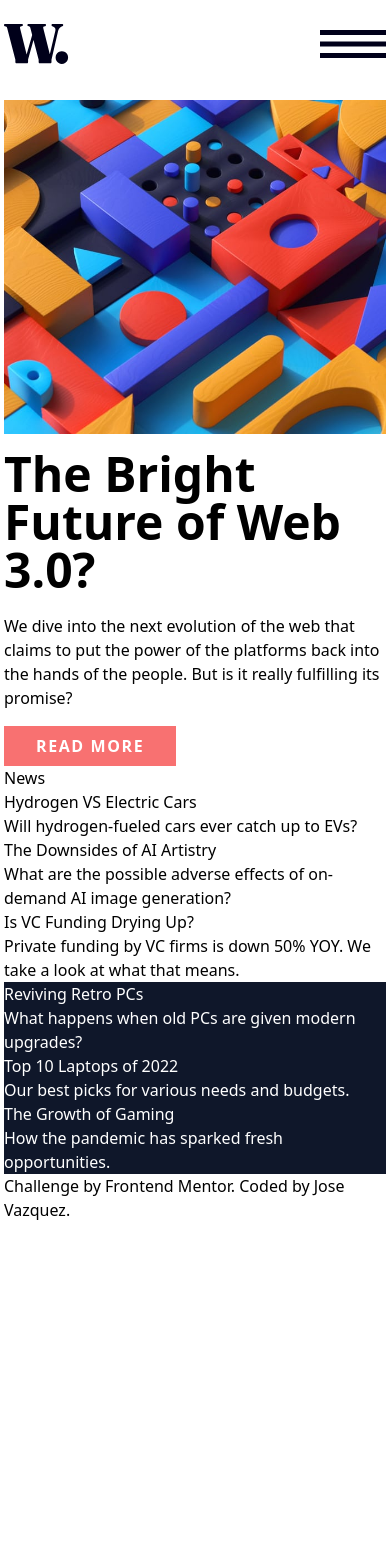
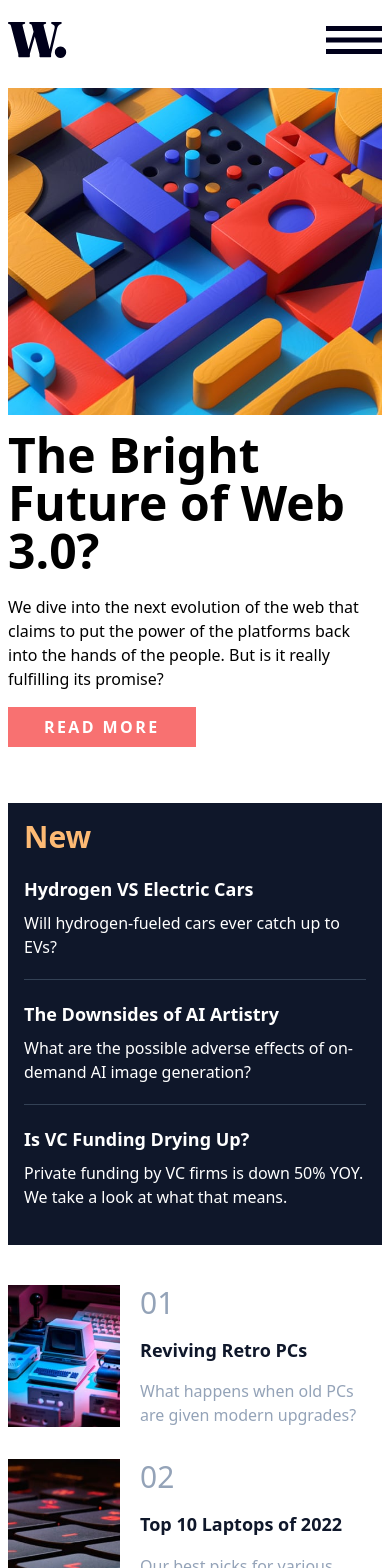
Before and after one commit to jvazquez34139/news-homepage, a Next.js app: page / in a window 390 px wide. Shown: the top 1568 px of the page. Before the commit the page ends 1226 px from the top, so only its background shows below. Built offline with nearby package versions, Linux system fonts and the light colour scheme.

Commit message:
mobile layout ready

```diff
--- a/components/content/Articles.tsx
+++ b/components/content/Articles.tsx
@@ -5,36 +5,42 @@ const Articles = () => {
   interface Article {
     key: number,
     title: string,
-    desc: string
+    desc: string,
+    img: string
   }
 
   const articles: Article[] = [
     {
       key: 1,
       title: 'Reviving Retro PCs',
-      desc: 'What happens when old PCs are given modern upgrades?'
+      desc: 'What happens when old PCs are given modern upgrades?',
+      img: 'assets/images/image-retro-pcs.jpg'
     },
     {
       key: 2,
       title: 'Top 10 Laptops of 2022',
-      desc: 'Our best picks for various needs and budgets.'
+      desc: 'Our best picks for various needs and budgets.',
+      img: 'assets/images/image-top-laptops.jpg'
     },
     {
       key: 3,
       title: 'The Growth of Gaming',
-      desc: 'How the pandemic has sparked fresh opportunities.'
+      desc: 'How the pandemic has sparked fresh opportunities.',
+      img: 'assets/images/image-gaming-growth.jpg'
     }
   ]
 
   return (
-    <aside className='bg-slate-900 text-white'>
+    <aside className='mt-10 text-slate-400'>
 
       {articles.map((article) => {
         return (
-          <article key={article.key}>
-            <img></img>
-            <div>
-              <h3>{article.title}</h3>
+          <article key={article.key} className="flex justify-between  mb-8">
+            <img src={article.img} alt={`image for "${article.title}"`}
+              className="w-28" />
+            <div className='pl-5 flex flex-col justify-between'>
+              <p className="text-3xl ">{`0${article.key}`}</p>
+              <h3 className='text-slate-900 font-bold text-lg'>{article.title}</h3>
               <p>{article.desc}</p>
             </div>
           </article>
--- a/components/content/Main.tsx
+++ b/components/content/Main.tsx
@@ -8,7 +8,7 @@ const Main = () => {
       <h1 className='font-bold text-5xl mt-4'>The Bright Future of Web 3.0?</h1>
       <p className='mt-5'>We dive into the next evolution of the web that claims to put the power of the platforms back into the hands of the people.
         But is it really fulfilling its promise?</p>
-      <button className='mt-4 bg-red-400 text-white font-bold tracking-widest p-2 px-8 uppercase'>Read More</button>
+      <button className='mt-4 bg-red-400 text-white font-semibold tracking-[0.15em] p-2 px-9 uppercase'>Read More</button>
     </main>
   )
 }
--- a/components/content/OtherNews.tsx
+++ b/components/content/OtherNews.tsx
@@ -24,12 +24,13 @@ const OtherNews = () => {
     }
   ];
   return (
-    <aside>
-      <h2>News</h2>
+    <aside className='bg-slate-900 text-white mt-14 p-4'>
+      <h2 className='font-semibold
+       text-3xl text-orange-300'>New</h2>
       {otherNews.map((article) => {
         return (
-          <article key={article.key}>
-            <h3>{article.linkName}</h3>
+          <article className='border-b-[1px] border-slate-700 last:border-b-0 py-5' key={article.key}>
+            <h3 className='font-bold mb-2 text-lg'>{article.linkName}</h3>
             <p>{article.desc}</p>
           </article>
         )
--- a/components/layout/Footer.tsx
+++ b/components/layout/Footer.tsx
@@ -2,7 +2,7 @@ import React from 'react'
 
 const Footer = () => {
   return (
-    <footer>
+    <footer className='text-[#3E52A3] text-center'>
       Challenge by <a href="https://www.frontendmentor.io?ref=challenge" target="_blank">Frontend Mentor</a>.
       Coded by <a href="#">Jose Vazquez</a>.
     </footer>
--- a/components/layout/Header.tsx
+++ b/components/layout/Header.tsx
@@ -2,8 +2,8 @@ import Nav from './Nav';
 
 const Header = () => {
   return (
-    <header className='w-full flex h-20 mb-4'>
-      <img src="/assets/images/logo.svg" className='h-10 my-auto' />
+    <header className='w-full flex h-16 mb-4'>
+      <img src="/assets/images/logo.svg" className='h-9 my-auto' />
       <Nav />
     </header>
   )
--- a/components/layout/Layout.tsx
+++ b/components/layout/Layout.tsx
@@ -17,7 +17,7 @@ const Layout = ({ children }: { children: JSX.Element }) => {
         <title>Frontend Mentor | News homepage</title>
         <meta name="description" content="Frontend Mentor | News homepage" />
       </Head>
-      <body className='flex p-1 font-sans'>
+      <body className='flex p-2 font-sans'>
         <div className='w-[1440] m-auto'>
           <Header />
           {children}
--- a/components/layout/Nav.tsx
+++ b/components/layout/Nav.tsx
@@ -6,7 +6,7 @@ const Nav = () => {
   return (
 
     <nav className="w-full flex align-middle">
-      <img src="/assets/images/icon-menu.svg" alt="hamburger menu" className="ml-auto my-auto h-7" />
+      <img src="/assets/images/icon-menu.svg" alt="hamburger menu" className="ml-auto my-auto h-7 w-14" />
       {/* <ul className="flex justify-end just">
         {linkNames.map((linkName, index) => (
           <NavLink key={index} linkName={linkName} />
```
